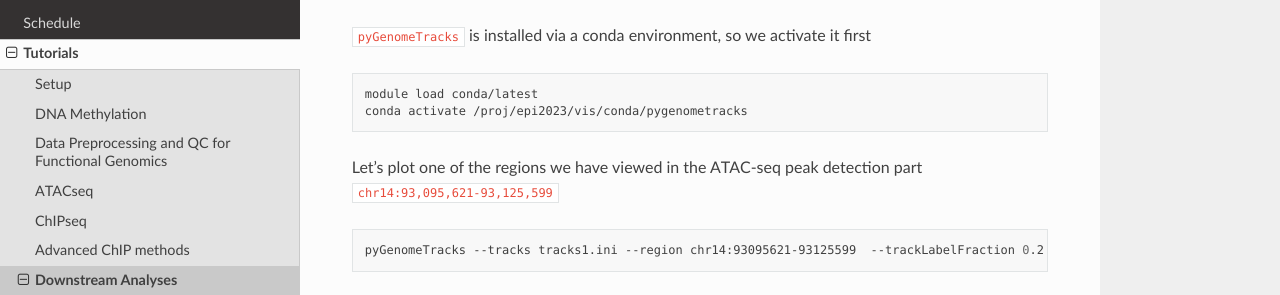
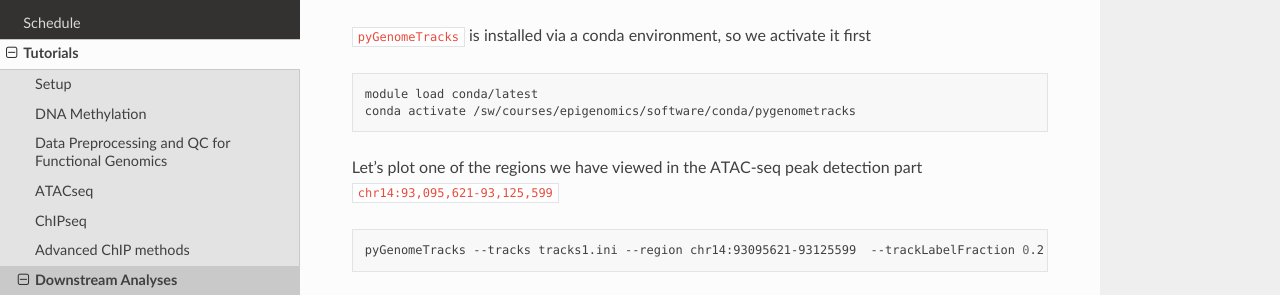
Before and after one commit to NBISweden/workshop-epigenomics-RTDs, a Sphinx documentation site: the page built from docs/content/tutorials/visualisation/lab-visualisation.rst, in a window 1280 px wide and 900 px high, scrolled down 5566 px. Shown: the part 156-451 px from the top of the window. Built offline with Sphinx 7.4.7 and the Read the Docs theme 2.0.0, drawn with Linux system fonts in a browser that asks for light colours.

Commit message:
update vis lab

```diff
--- a/docs/content/tutorials/visualisation/lab-visualisation.rst
+++ b/docs/content/tutorials/visualisation/lab-visualisation.rst
@@ -338,7 +338,7 @@ This file is available as ``tracks1.ini``.
 .. code-block:: bash
 
 	module load conda/latest
-	conda activate /proj/epi2023/vis/conda/pygenometracks
+	conda activate /sw/courses/epigenomics/software/conda/pygenometracks
 
 
 Let's plot one of the regions we have viewed in the ATAC-seq peak detection part ``chr14:93,095,621-93,125,599``
```
